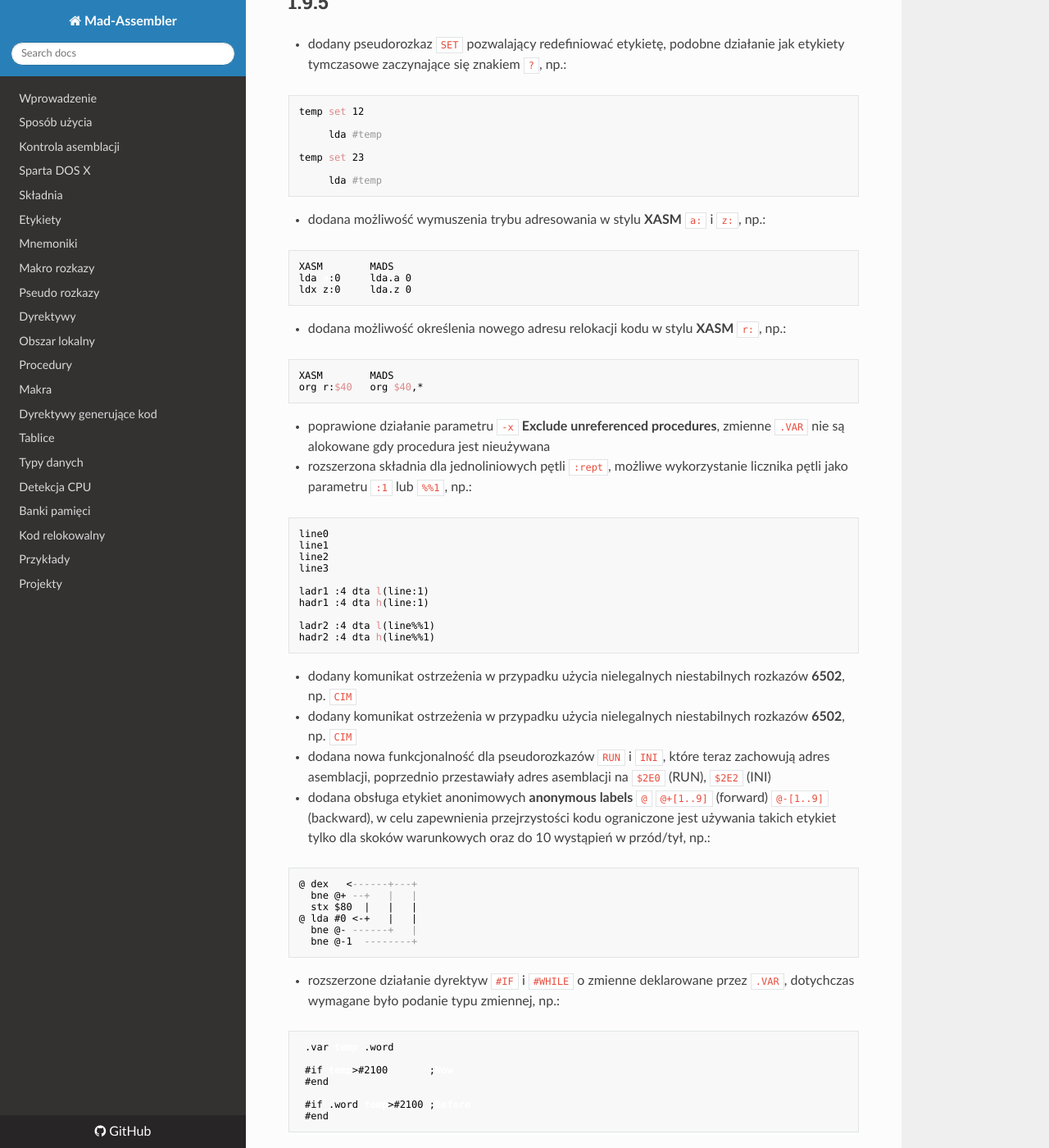
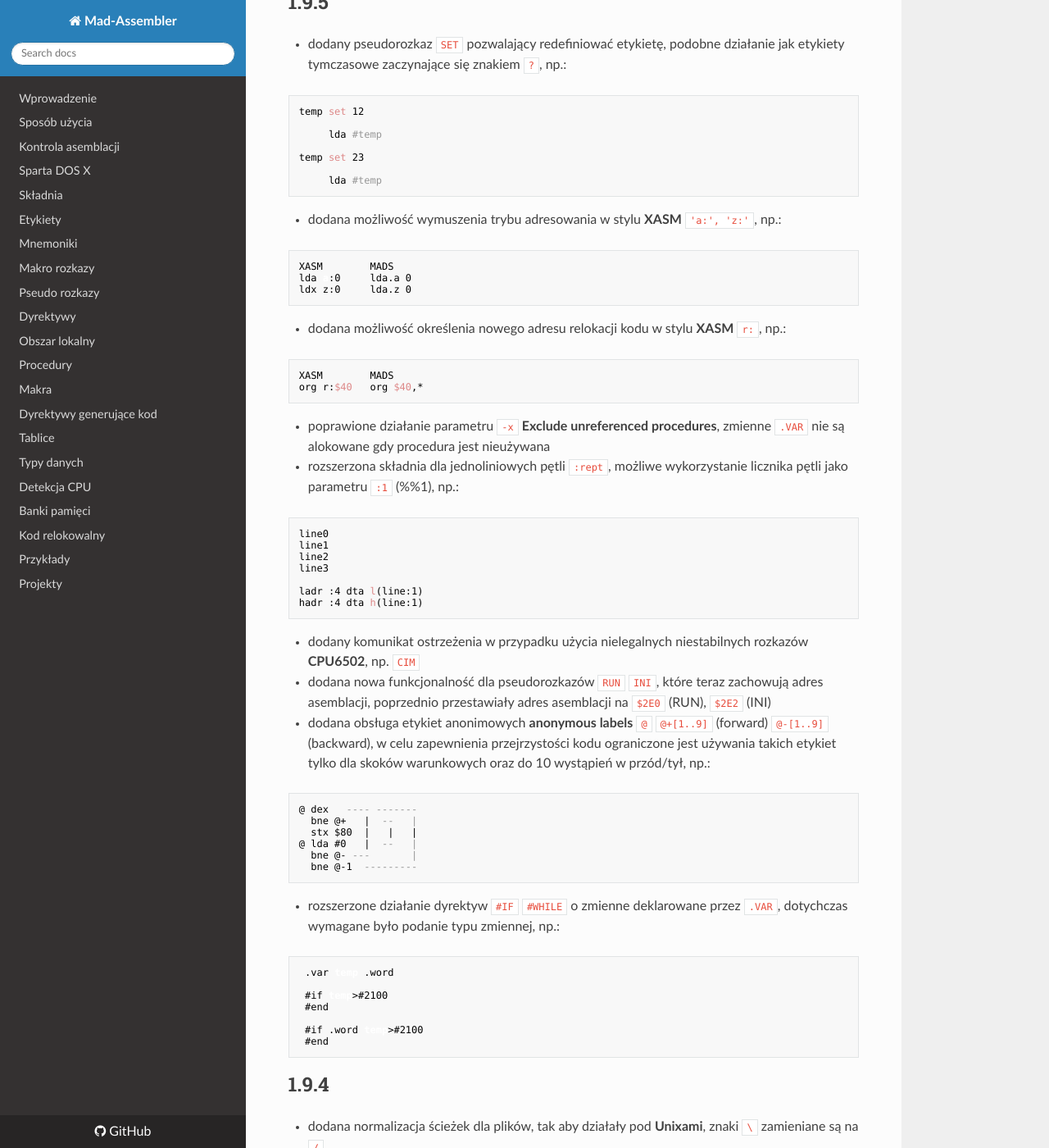
Before and after one commit to tebe6502/mad-assembler-mkdocs, an MkDocs documentation site: the page built from docs/pl/docs/index.md, in a window 1280 px wide and 1400 px high, scrolled down 5545 px. Shown: the whole window at 82% size. Built offline with MkDocs 1.6.1, drawn with Linux system fonts in a browser that asks for light colours; nearby versions of some CDN libraries; some of the changed text lies outside the part shown.

Commit message:
Add files via upload

````diff
--- a/docs/pl/docs/index.md
+++ b/docs/pl/docs/index.md
@@ -90,7 +90,7 @@
 - `.DB` `.DW` usunięte
 - `.DBYTE` (MSB/LSB) odkłada słowo w odwrotnej kolejności (starszy/młodszy)
 - dodane dyrektywy `.WGET` **WORD**, `.LGET` **LONG**, `.DGET` **DWORD**
-- poprawione działanie makro rozkazków `ADW` i `SBW`, np.:
+- poprawione działanie makro rozkazków `ADW` `SBW`, np.:
 
 ```
 adw (tmp),y #1 posx
@@ -99,7 +99,7 @@
 
 ## 2.0.2
 
-- poprawione alokowanie danych dla `.SB [+<byte>],<bytes|string|char>`
+- poprawione alokowanie danych dla `.SB` [+<byte>],<bytes|string|char>
 
 ## 2.0.1
 
@@ -239,7 +239,7 @@
      lda #temp
 ```
 
-- dodana możliwość wymuszenia trybu adresowania w stylu **XASM** `a:` i `z:`, np.:
+- dodana możliwość wymuszenia trybu adresowania w stylu **XASM** `'a:', 'z:'`, np.:
 
 ```
 XASM        MADS
@@ -255,7 +255,7 @@
 ```
 
 - poprawione działanie parametru `-x` **Exclude unreferenced procedures**, zmienne `.VAR` nie są alokowane gdy procedura jest nieużywana
-- rozszerzona składnia dla jednoliniowych pętli `:rept`, możliwe wykorzystanie licznika pętli jako parametru `:1` lub `%%1`, np.:
+- rozszerzona składnia dla jednoliniowych pętli `:rept`, możliwe wykorzystanie licznika pętli jako parametru `:1` (%%1), np.:
 
 ```
 line0
@@ -263,36 +263,32 @@
 line2
 line3
 
-ladr1 :4 dta l(line:1)
-hadr1 :4 dta h(line:1)
-
-ladr2 :4 dta l(line%%1)
-hadr2 :4 dta h(line%%1)
+ladr :4 dta l(line:1)
+hadr :4 dta h(line:1)
 ```
 
-- dodany komunikat ostrzeżenia w przypadku użycia nielegalnych niestabilnych rozkazów **6502**, np. `CIM`
-- dodany komunikat ostrzeżenia w przypadku użycia nielegalnych niestabilnych rozkazów **6502**, np. `CIM`
-- dodana nowa funkcjonalność dla pseudorozkazów `RUN` i `INI`, które teraz zachowują adres asemblacji, poprzednio przestawiały adres asemblacji na `$2E0` (RUN), `$2E2` (INI)
+- dodany komunikat ostrzeżenia w przypadku użycia nielegalnych niestabilnych rozkazów **CPU6502**, np. `CIM`
+- dodana nowa funkcjonalność dla pseudorozkazów `RUN` `INI`, które teraz zachowują adres asemblacji, poprzednio przestawiały adres asemblacji na `$2E0` (RUN), `$2E2` (INI)
 - dodana obsługa etykiet anonimowych **anonymous labels** `@` `@+[1..9]` (forward) `@-[1..9]` (backward), w celu zapewnienia przejrzystości kodu ograniczone jest używania takich etykiet tylko dla skoków warunkowych oraz do 10 wystąpień w przód/tył, np.:
 
 ```
-@ dex   <------+---+
-  bne @+ --+   |   |
+@ dex   ---- -------
+  bne @+   |  --   |
   stx $80  |   |   |
-@ lda #0 <-+   |   |
-  bne @- ------+   |
-  bne @-1  --------+
+@ lda #0   |  --   |
+  bne @- ---       |
+  bne @-1  ---------
 ```
 
-- rozszerzone działanie dyrektyw `#IF` i `#WHILE` o zmienne deklarowane przez `.VAR`, dotychczas wymagane było podanie typu zmiennej, np.:
+- rozszerzone działanie dyrektyw `#IF` `#WHILE` o zmienne deklarowane przez `.VAR`, dotychczas wymagane było podanie typu zmiennej, np.:
 
 ```
  .var temp .word
 
- #if temp>#2100       ;Now
+ #if temp>#2100
  #end
 
- #if .word temp>#2100 ;Before
+ #if .word temp>#2100
  #end
 ```
 
@@ -679,7 +675,7 @@
 
 ## 1.7.9 - 1.8.0
 
-- poprawiony błąd w opisie przełącznika `-f`, poprzednio **Label at first column**, prawidłowy opis to **CPU command at first column**
+- poprawiony błąd w opisie przełącznika `-F`, poprzednio **Label at first column**, prawidłowy opis to **CPU command at first column**
 - przepisana od nowa obsługa dyrektywy `.DS` i opcji `OPT F+` (dodana możliwość użycia bloków RUN i INI)
 - przepisana od nowa obsługa opcji `OPT ?+` (etykiety lokalne w standardzie **MAE**)
 - dodana możliwość upublicznienia w blokach PUBLIC tablic zadeklarowanych przez .ARRAY oraz deklaracji struktur `.STRUCT`
@@ -926,7 +922,7 @@
 - dyrektywa `.DS` w blokach relokowalnych **SDX** `RELOC` i **MADS** `RELOC` deklaruje od teraz pusty blok
 - dodany nowy przełącznik -F, który umożliwia umieszczanie rozkazów CPU i pseudo rozkazów od pierwszej kolumny w wierszu
 - przepisane od nowa procedury odczytu bloków `.MACRO` `.REPT` oraz procedura realizująca dzielenie wiersza przy pomocy znaku `\`
-- dodane nowe pseudo rozkazy `ADW`, `SBW` realizujące dodawanie i odejmowanie wartości typu `WORD` dla **6502**, np.:
+- dodane nowe pseudo rozkazy `ADW`, `SBW` realizujące dodawanie i odejmowanie wartości typu `WORD` dla **CPU6502**, np.:
 
 ```
 adw hlp #40        ; hlp=hlp+40
````
Also changed, not shown: other parts of docs/pl/docs/index.md (+11 -11 lines), docs/pl/docs/kod-relokowalny.md (+6 -2 lines).
